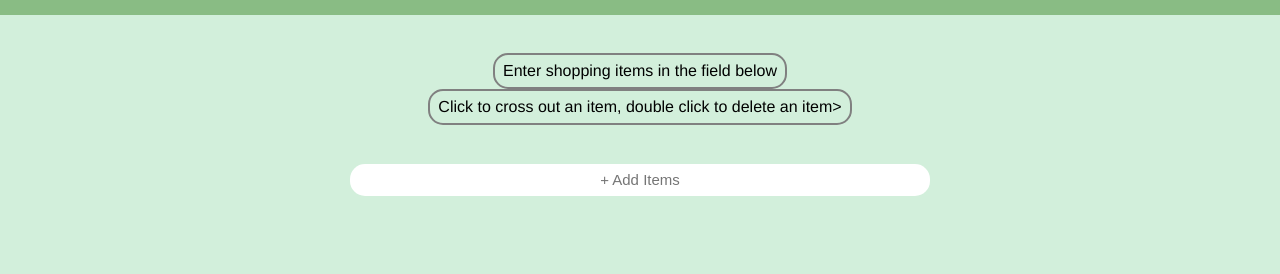
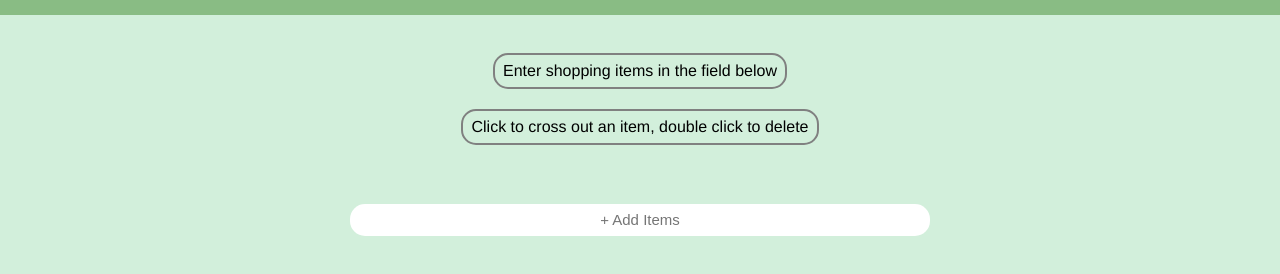
Before and after one commit to ademeulenaere/Shopping-List-App, a plain HTML site: page index.html in a window 1280 px wide. Shown: the part 102-376 px from the top of the page. Drawn offline with nearby package versions, Linux system fonts and the light colour scheme.

Commit message:
2nd commit

```diff
--- a/css/main.css
+++ b/css/main.css
@@ -36,7 +36,7 @@ h1 {
 #second {
 	display: table;
 	/*Why is this not centering with text-align?*/
-	margin: auto;
+	margin: 20px auto;
 	font-size: 16px;
 	border: 2px solid grey;
 	border-radius: 15px;
--- a/index.html
+++ b/index.html
@@ -14,7 +14,7 @@
 	</div>
 	<div class="instructions">
 		<p id="first">Enter shopping items in the field below</p>
-		<p id="second">Click to cross out an item, double click to delete an item></p>
+		<p id="second">Click to cross out an item, double click to delete</p>
 	</div>
 	<div class="entry_form">
 		<input id="add" type="text" name="add" autocomplete="off" placeholder="+ Add Items">
```
